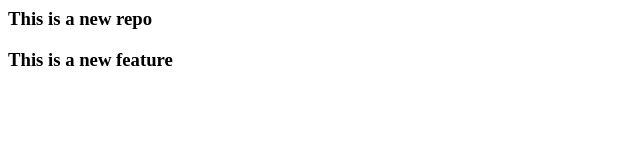
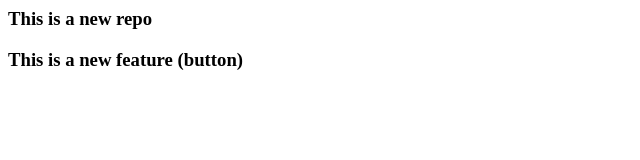
Before and after one commit to manas1435/LocalRepo, a plain HTML site: page index.html in a window 1280 px wide. Shown: the full height of the page, 0-640 px from the left. Drawn offline with Linux system fonts and the light colour scheme.

Commit message:
added button

```diff
--- a/index.html
+++ b/index.html
@@ -1,2 +1,2 @@
 <h3>This is a new repo</h3>
-<h3>This is a new feature</h3>
+<h3>This is a new feature (button)</h3>
```
